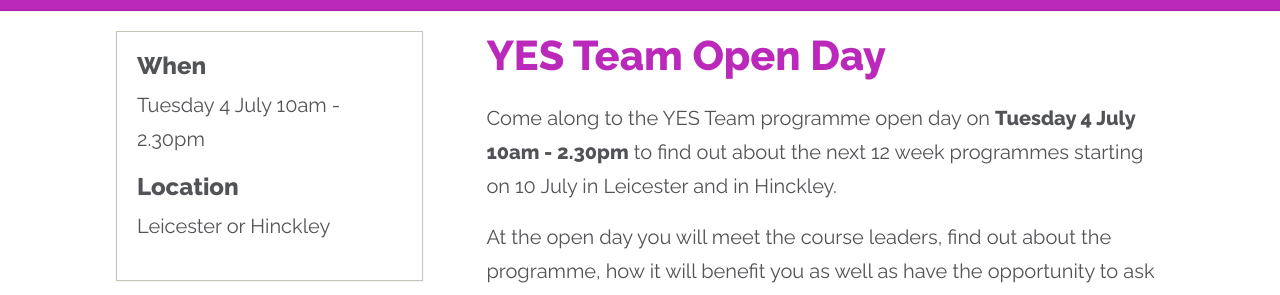
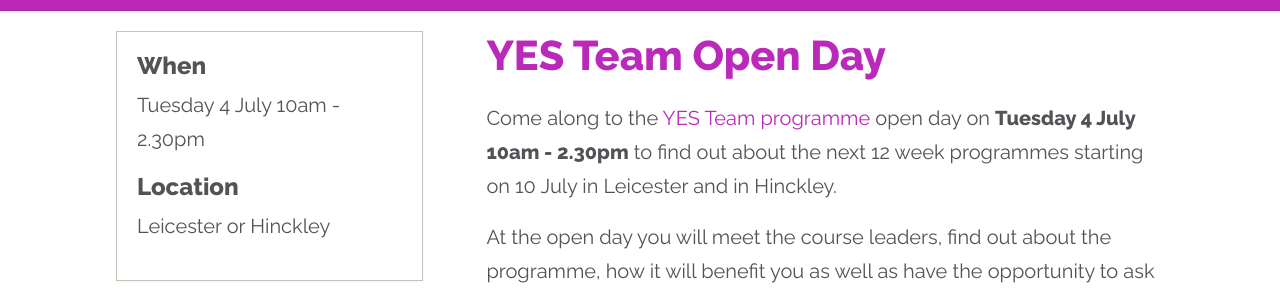
Before and after one commit to richardatval/www.yesproject.org, a Jekyll site: the page built from _events/2017-05-23-yes-team-open-day.md, in a window 1280 px wide. Shown: the part 218-513 px from the top of the page. Built offline with Jekyll 4.4.1, drawn with Linux system fonts in a browser that asks for light colours; part of the change alters nothing that is shown.

```diff
--- a/_events/2017-05-23-yes-team-open-day.md
+++ b/_events/2017-05-23-yes-team-open-day.md
@@ -6,7 +6,7 @@ when: Tuesday 4 July 10am - 2.30pm
 venue: Leicester or Hinckley
 ---
 
-Come along to the YES Team programme open day on **Tuesday 4 July 10am - 2.30pm** to find out about the next 12 week programmes starting on 10 July in Leicester and in Hinckley.
+Come along to the [YES Team programme](https://www.yesproject.org/what-you-can-do/get-motivated-to-succeed/) open day on **Tuesday 4 July 10am - 2.30pm** to find out about the next 12 week programmes starting on 10 July in Leicester and in Hinckley.
 
 At the open day you will meet the course leaders, find out about the programme, how it will benefit you as well as have the opportunity to ask any questions.
 
```
